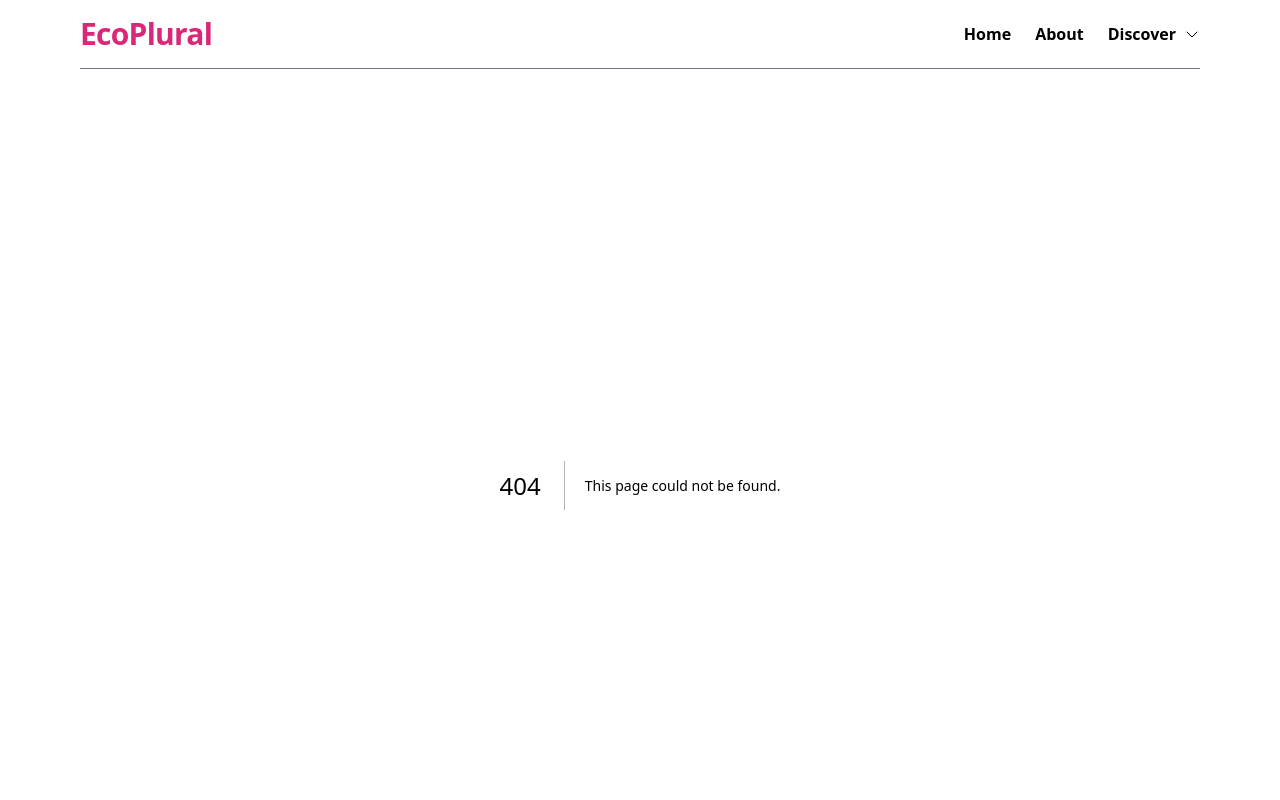
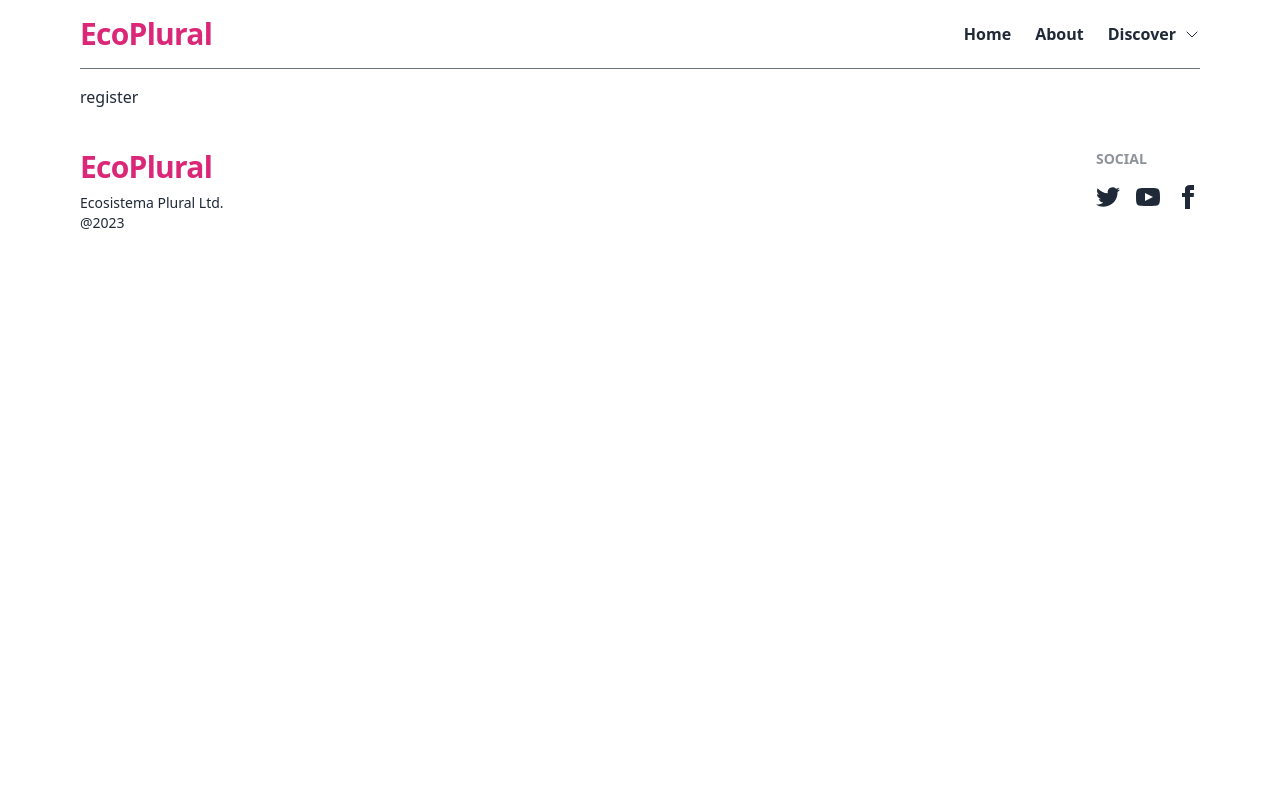
Before and after one commit to ngrpedro/nextapp, a Next.js app: page /auth/register in a window 1280 px wide. Before the commit this address had no page. Shown: the top 800 px of the page. Built offline with nearby package versions, Linux system fonts and the light colour scheme.

Commit message:
feat:: login + register pages

```diff
--- /dev/null
+++ b/src/pages/auth/login.tsx
@@ -0,0 +1,7 @@
+import React from "react";
+
+const login = () => {
+  return <div>login</div>;
+};
+
+export default login;
--- /dev/null
+++ b/src/pages/auth/register.tsx
@@ -0,0 +1,7 @@
+import React from "react";
+
+const register = () => {
+  return <div>register</div>;
+};
+
+export default register;
```
Also changed, not shown: 1 other file (tests, documents, lock files or other folders).
